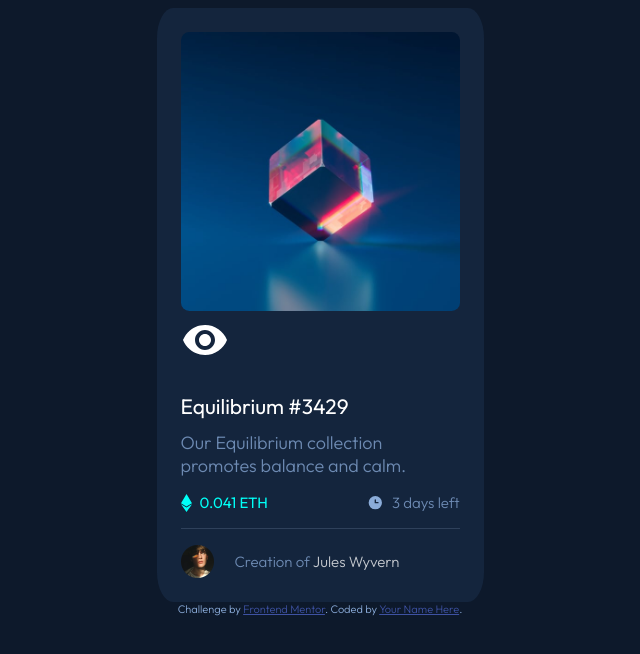
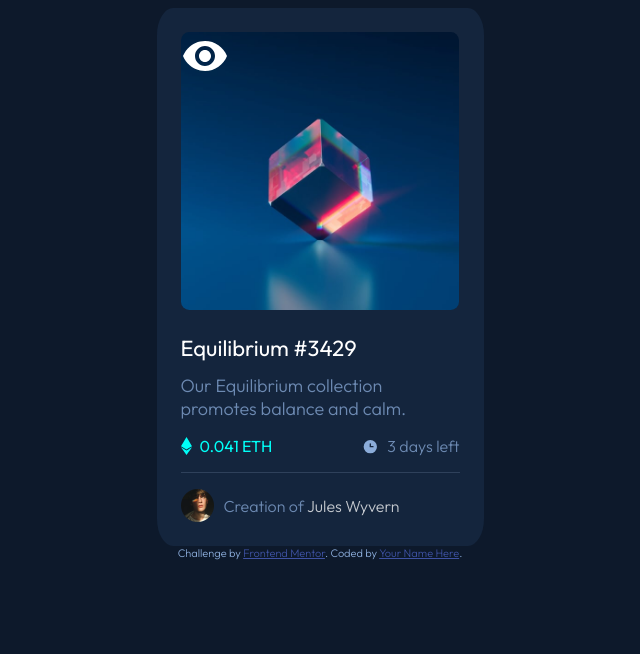
Before and after one commit to iamindika/nft-preview-card-component-main, a React app: page / in a window 1280 px wide. Shown: the whole page, without its empty margins (320-960 px from the left). Built offline with nearby package versions, Linux system fonts and the light colour scheme.

Commit message:
add hover styles to nft desc and footer

```diff
--- a/src/styles/index.css
+++ b/src/styles/index.css
@@ -8,14 +8,12 @@ body {
   font: 300 1.125rem 'Outfit', sans-serif;
 }
 
-.nft-desc__title,
-.nft-author__info--highlight {
-  color: hsl(0, 0%, 100%);
-}
+
 
 .nft-desc__title {
+  color: hsl(0, 0%, 100%);
   font-weight: 400;
-  font-size: 1.3125rem;
+  font-size: 1.375rem;
 }
 
 .nft-stats__rank {
@@ -23,9 +21,18 @@ body {
   font-weight: 400;
 }
 
+.nft-author__info--highlight {
+  color: hsl(0, 0%, 100%);
+}
+
 .nft-stats,
 .nft-author__info {
-  font-size: 0.9375rem;
+  font-size: 1rem;
+}
+
+.nft-desc__title:hover,
+.nft-author__info--highlight:hover {
+  color: hsl(178, 100%, 50%);
 }
 
 img {
@@ -50,9 +57,19 @@ img {
   align-items: center;
 }
 
-.nft-logo {
+.nft-banner {
+  position: relative;
   width: 278px;
   height: 278px;
+}
+
+.nft-banner__logo {
+  position: absolute;
+}
+
+.nft-banner__view {
+  position: absolute;
+  top: 0;
 }
 
 .nft-desc {
@@ -62,8 +79,13 @@ img {
 }
 
 .nft-desc__title {
+  display: inline-block;
   margin-top: 0;
   margin-bottom: .75rem;
+}
+
+.nft-desc__title:hover {
+  cursor: pointer;
 }
 
 .nft-desc__text {
@@ -93,6 +115,10 @@ img {
   margin: 0
 }
 
+.nft-author__info--highlight:hover{
+  cursor: pointer;
+}
+
 .attribution {
   font-size: 11px;
   text-align: center;
```
